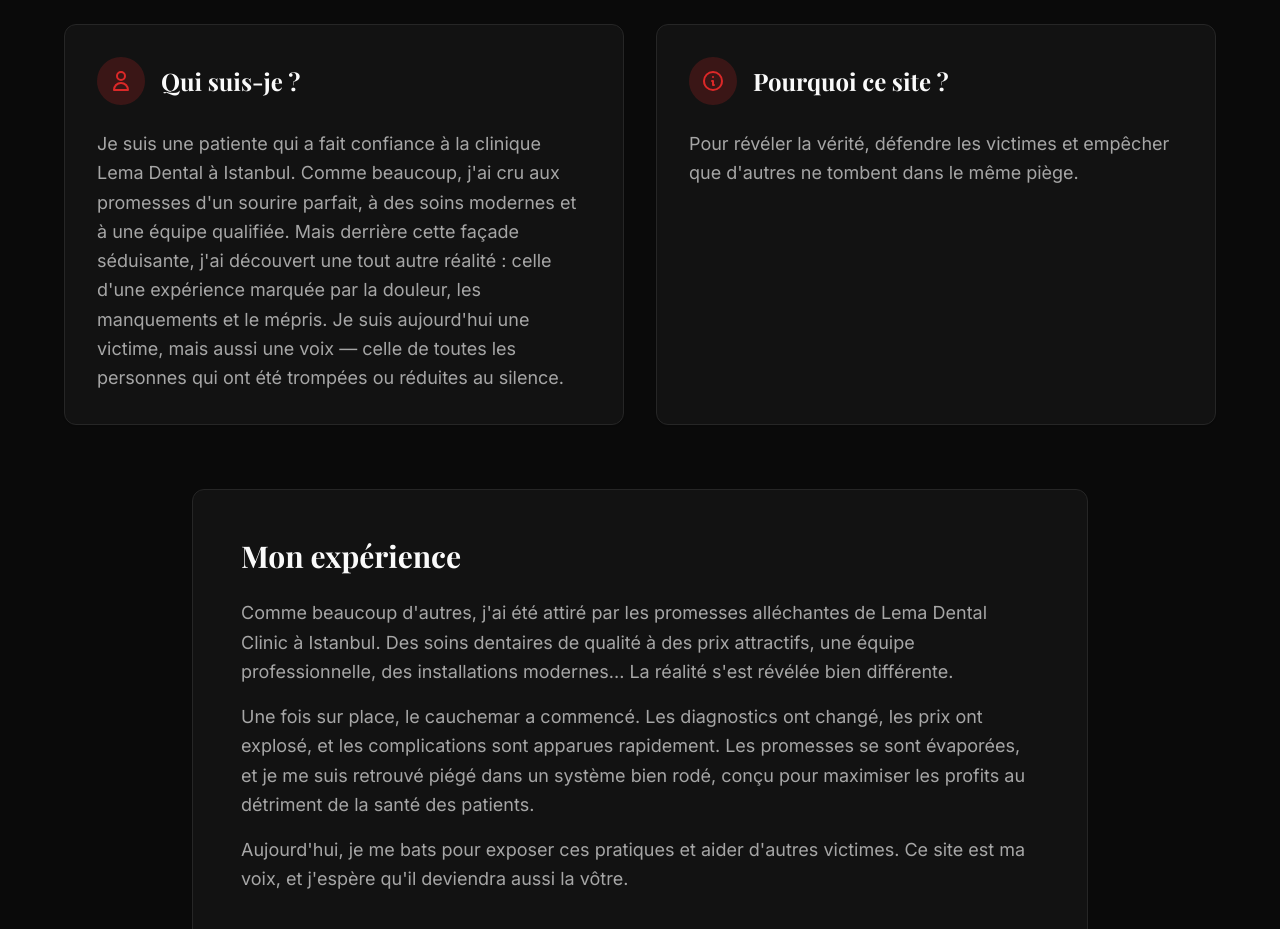
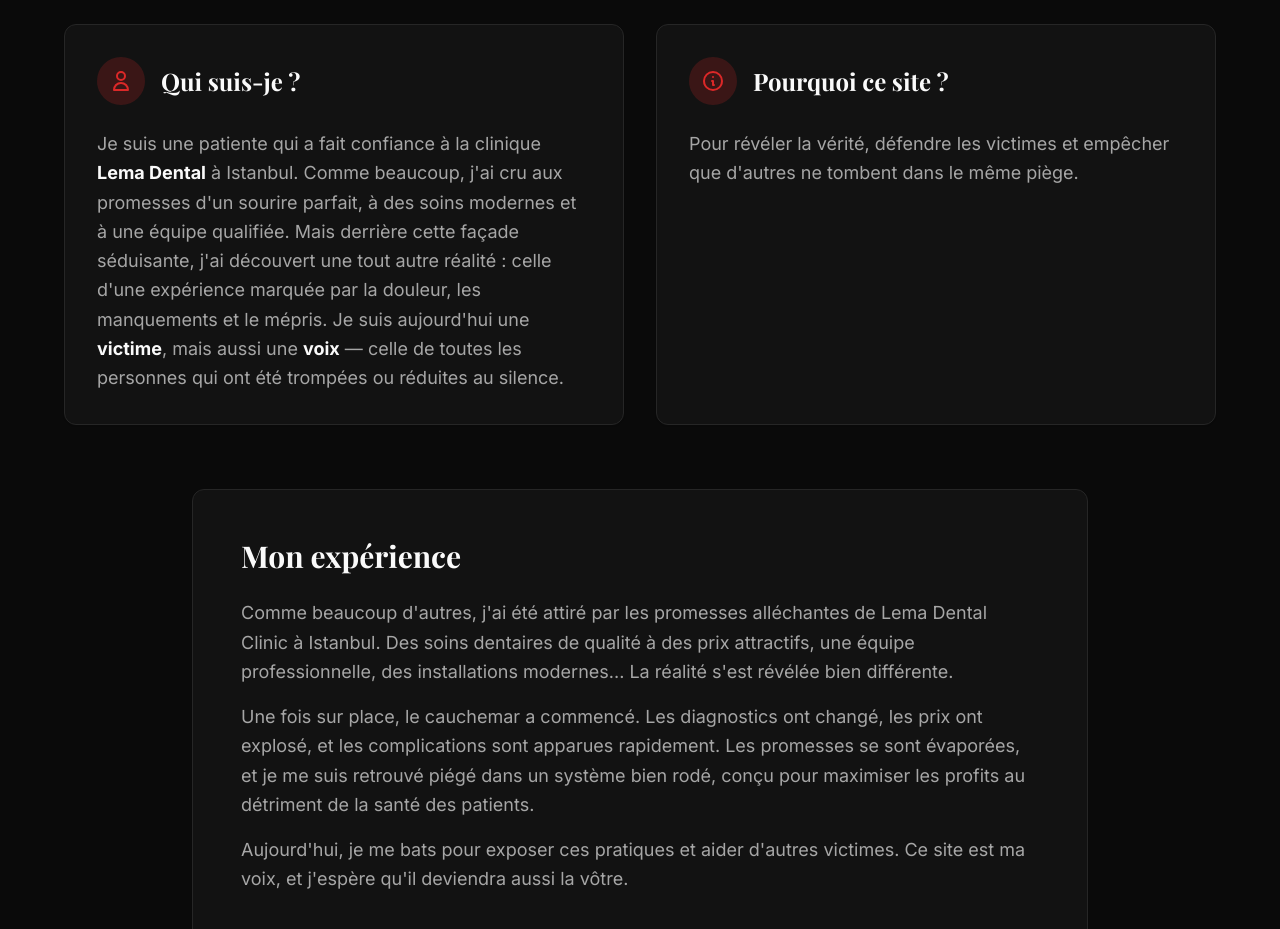
Before and after one commit to kenzab75-bit/glimpse-ahead-now-8727361c, a React (Vite) app: page / in a window 1280 px wide. Shown: the part 1440-2369 px from the top of the page. Built offline with nearby package versions, Linux system fonts and the light colour scheme; the HTML template or start-up script is replaced by a standard one.

Commit message:
Bold key terms in MyStory paragraph
- Emphasize "Lema Dental", "victime" and "voix" by wrapping with strong tags for emphasis in the Qui suis-je section.

```diff
--- a/src/components/MyStory.tsx
+++ b/src/components/MyStory.tsx
@@ -23,10 +23,10 @@ export const MyStory = () => {
                 <h3 className="text-2xl font-bold ml-4 text-foreground">Qui suis-je ?</h3>
               </div>
               <p className="text-muted-foreground leading-relaxed text-lg">
-                Je suis une patiente qui a fait confiance à la clinique Lema Dental à Istanbul.
+                Je suis une patiente qui a fait confiance à la clinique <strong className="text-foreground">Lema Dental</strong> à Istanbul.
                 Comme beaucoup, j'ai cru aux promesses d'un sourire parfait, à des soins modernes et à une équipe qualifiée.
                 Mais derrière cette façade séduisante, j'ai découvert une tout autre réalité : celle d'une expérience marquée par la douleur, les manquements et le mépris.
-                Je suis aujourd'hui une victime, mais aussi une voix — celle de toutes les personnes qui ont été trompées ou réduites au silence.
+                Je suis aujourd'hui une <strong className="text-foreground">victime</strong>, mais aussi une <strong className="text-foreground">voix</strong> — celle de toutes les personnes qui ont été trompées ou réduites au silence.
               </p>
             </CardContent>
           </Card>
```
